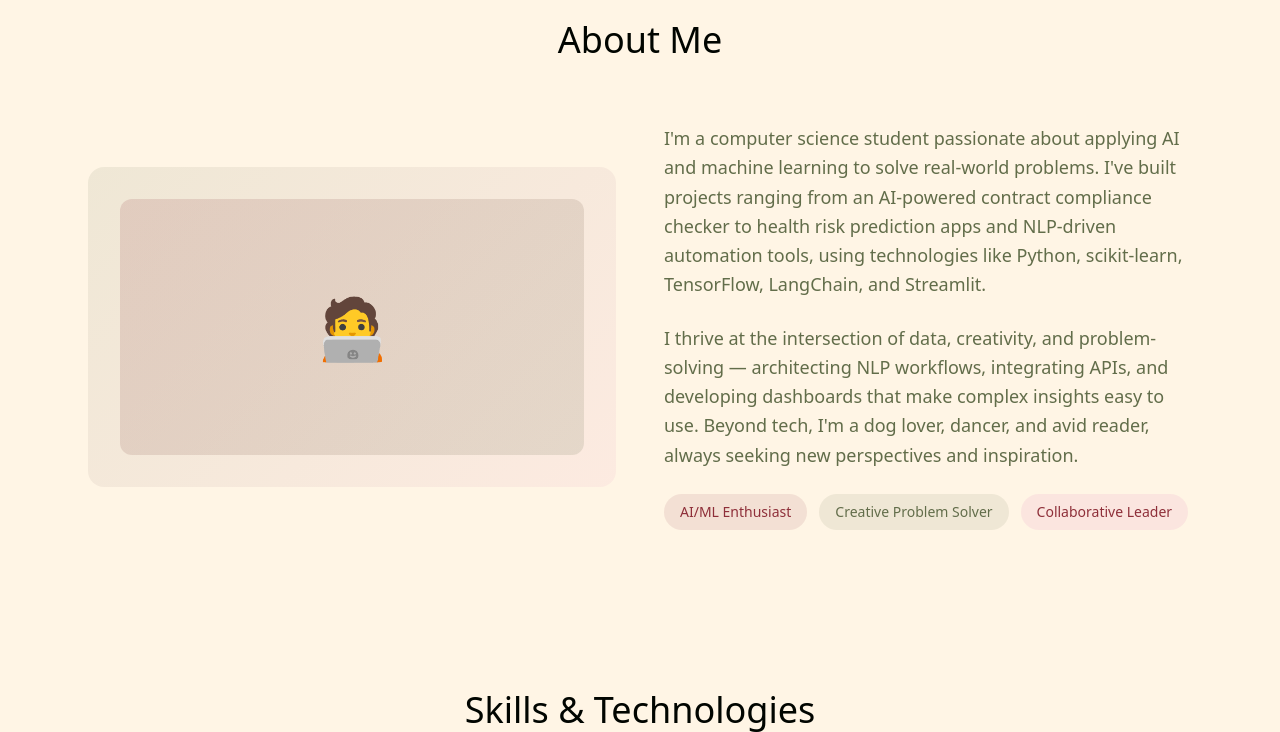
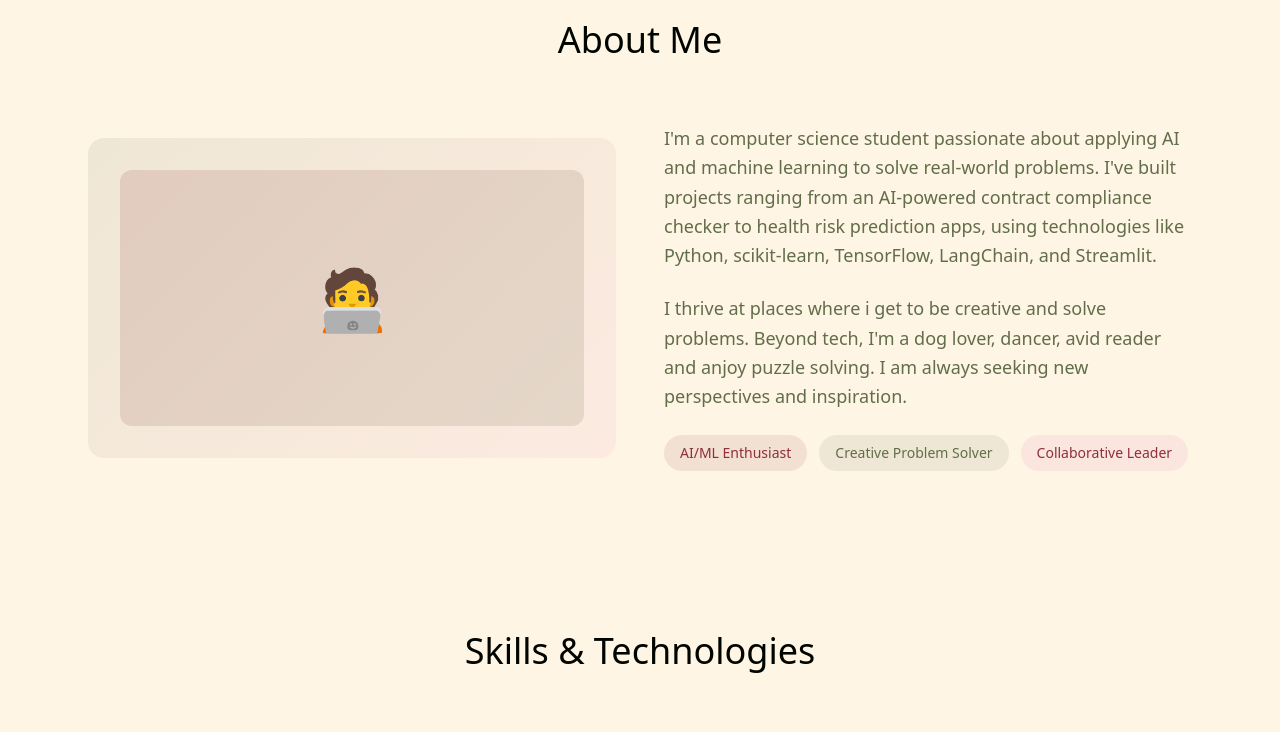
Before and after one commit to Shriya-Guptaa/Shriya-Guptaa.github.io, a plain HTML site: page index.html in a window 1280 px wide. Shown: the part 860-1592 px from the top of the page. Drawn offline with nearby package versions, Linux system fonts and the light colour scheme.

Commit message:
Update index.html

```diff
--- a/index.html
+++ b/index.html
@@ -210,10 +210,10 @@
                 </div>
                 <div>
                     <p class="text-lg text-secondary mb-6 leading-relaxed">
-                        I'm a computer science student passionate about applying AI and machine learning to solve real-world problems. I've built projects ranging from an AI-powered contract compliance checker to health risk prediction apps and NLP-driven automation tools, using technologies like Python, scikit-learn, TensorFlow, LangChain, and Streamlit.
+                        I'm a computer science student passionate about applying AI and machine learning to solve real-world problems. I've built projects ranging from an AI-powered contract compliance checker to health risk prediction apps, using technologies like Python, scikit-learn, TensorFlow, LangChain, and Streamlit.
                     </p>
                     <p class="text-lg text-secondary mb-6 leading-relaxed">
-                        I thrive at the intersection of data, creativity, and problem-solving — architecting NLP workflows, integrating APIs, and developing dashboards that make complex insights easy to use. Beyond tech, I'm a dog lover, dancer, and avid reader, always seeking new perspectives and inspiration.
+                        I thrive at places where i get to be creative and solve problems. Beyond tech, I'm a dog lover, dancer, avid reader and anjoy puzzle solving. I am always seeking new perspectives and inspiration.
                     </p>
                     <div class="flex flex-wrap gap-3">
                         <span class="px-4 py-2 rounded-full text-sm text-primary tag-primary">AI/ML Enthusiast</span>
@@ -387,7 +387,7 @@
                     <h3 class="text-xl font-semibold mb-2 text-text">B.Tech in Information Technology</h3>
                     <p class="text-primary font-medium mb-2">Dr. Akhilesh Das Gupta Institute of Professional Studies, Delhi</p>
                     <span class="bg-background px-4 py-2 rounded-full text-sm text-secondary">2022 - 2026</span>
-                    <p class="text-secondary mt-4">Current CGPA: 8.37/10. Focusing on AI/ML, data structures, algorithms, and software engineering principles.</p>
+                    <p class="text-secondary mt-4">Current CGPA: 8.48/10. <br> SGPA: 9.39 <br> Focusing on AI/ML, data structures, algorithms, and software engineering principles.</p>
                 </div>
             </div>
         </div>
```
